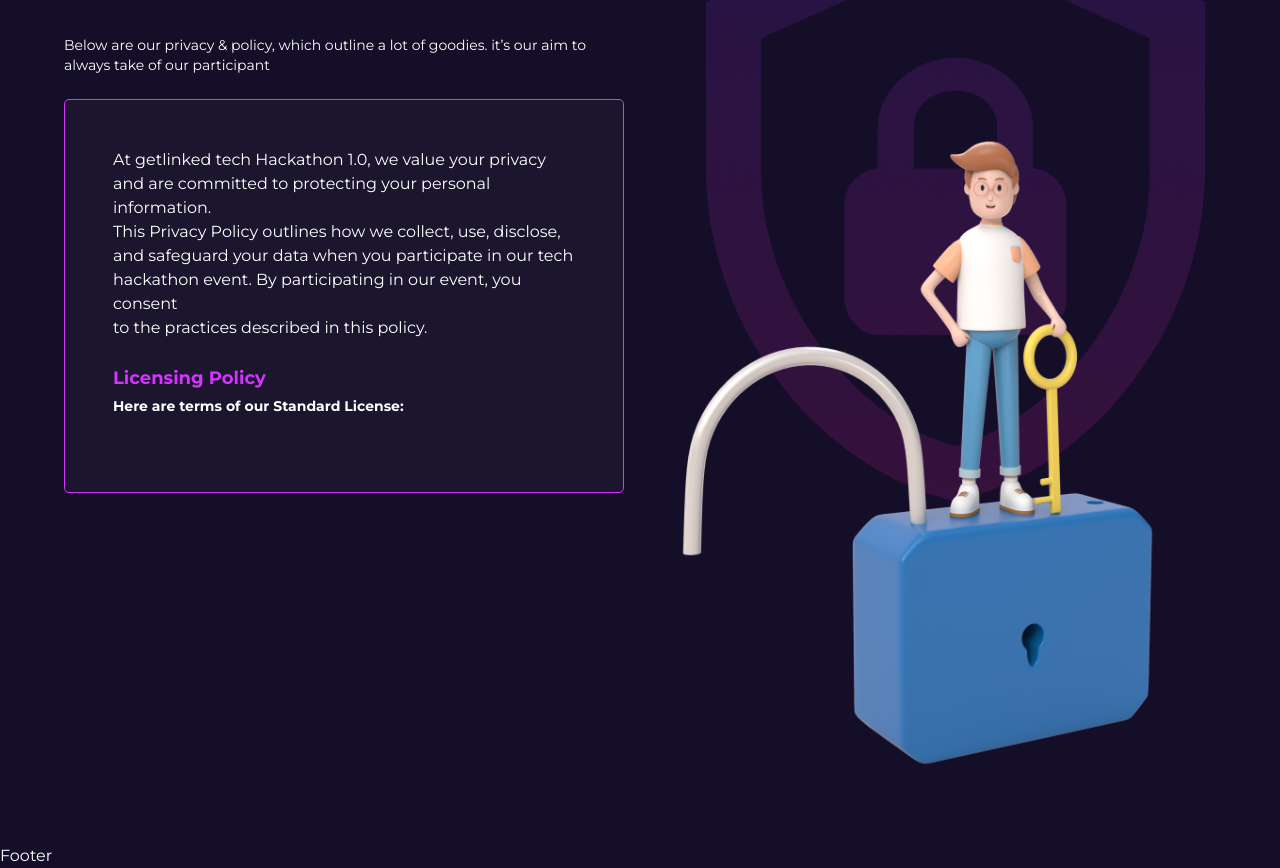
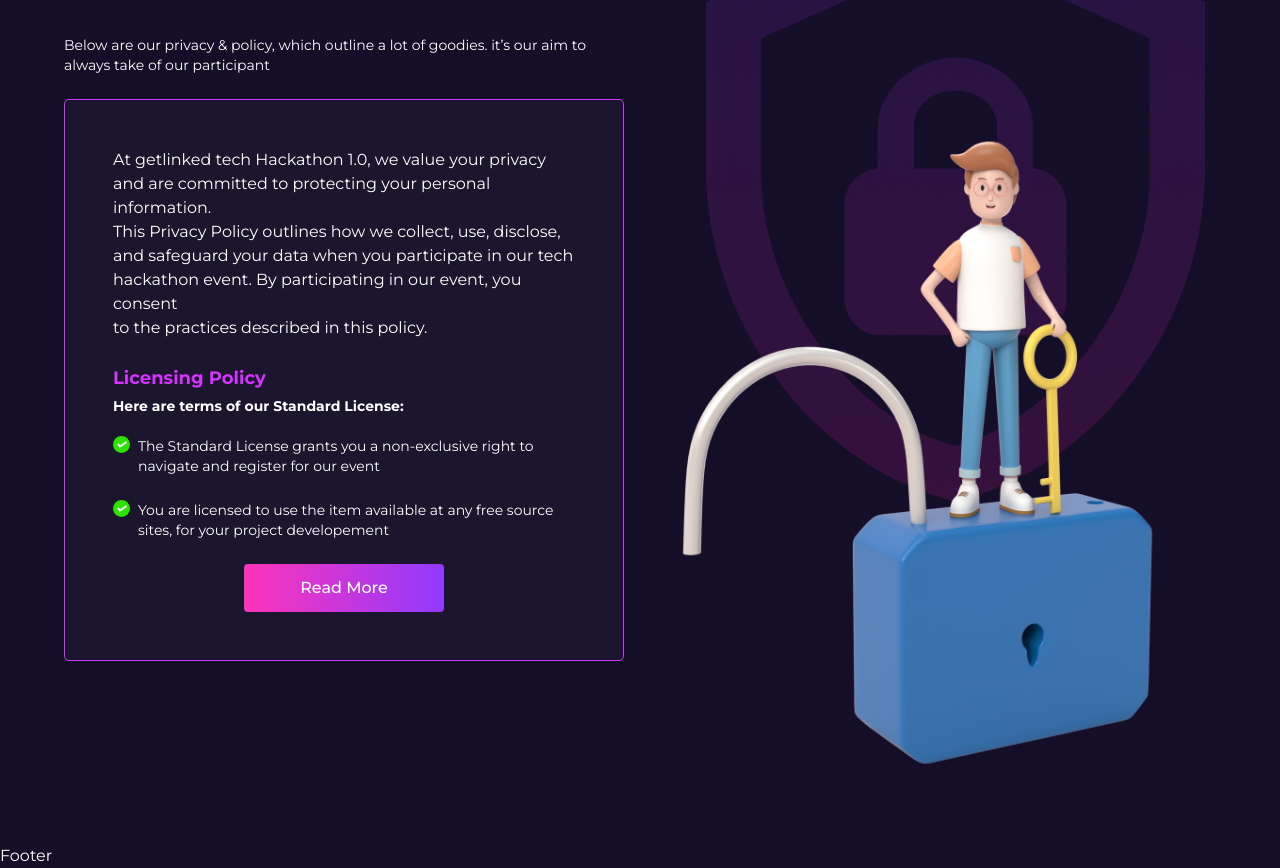
Before and after one commit to gift56/getlinked-ui-challengn, a Next.js app: page / in a window 1280 px wide. Shown: the part 6094-6962 px from the top of the page. Built offline with nearby package versions, Linux system fonts and the light colour scheme; a web font is replaced by a local one.

Commit message:
moving to the next

```diff
--- a/components/LandingpageContent/Privacy.tsx
+++ b/components/LandingpageContent/Privacy.tsx
@@ -1,5 +1,7 @@
 import { policyData } from "@/utils/constant";
 import { motion } from "framer-motion";
+import Link from "next/link";
+import { CustomizeButton } from "..";
 
 const Privacy = () => {
   return (
@@ -55,16 +57,36 @@ const Privacy = () => {
                 <h4 className="text-sm md:text-base tab:text-lg font-bold text-primary">
                   Licensing Policy
                 </h4>
-                <p className="text-start text-sm font-bold leading-[216p%]">
+                <p className="text-start text-sm font-bold">
                   Here are terms of our Standard License:
                 </p>
-                <ul className="w-full flex flex-col gap-2 mt-4 items-start justify-start">
+                <ul className="w-full flex flex-col gap-6 mt-4 items-start justify-start">
                   {policyData.map((item, i) => (
-                    <li key={i} className="flex items-start justify-start gap-2">
-
+                    <li
+                      key={i}
+                      className="flex items-start justify-start gap-2 text-start text-sm font-normal"
+                    >
+                      <img src="/icon/checkIcon.svg" alt="check_icon" />
+                      <span>{item}</span>
                     </li>
                   ))}
                 </ul>
+              </div>
+              <div className="w-full flex items-center justify-center">
+                <Link href="/" className="w-fit">
+                  <motion.div
+                    initial={{ opacity: 0, scale: 0.5 }}
+                    whileInView={{ opacity: 1, scale: 1 }}
+                    transition={{ type: "spring", duration: 2 }}
+                    viewport={{ once: true }}
+                  >
+                    <CustomizeButton
+                      text="Read More"
+                      className="bg-btnlinear border-none rounded !px-14 !py-3"
+                      type="button"
+                    />
+                  </motion.div>
+                </Link>
               </div>
             </div>
           </div>
```
